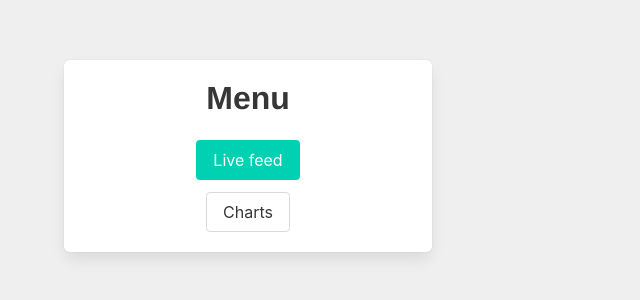
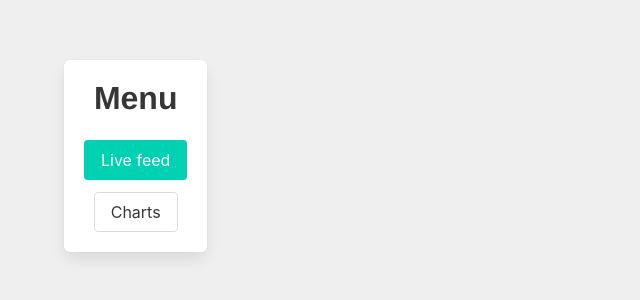
Before and after one commit to ciprianprohozescu/mecs, a Vue app in the folder web-mecs/: page / in a window 1280 px wide. Shown: the top 300 px of the page, without its empty margins (0-640 px from the left). Built offline with nearby package versions, Linux system fonts and the light colour scheme.

Commit message:
Make menu fixed

```diff
--- a/web-mecs/src/App.vue
+++ b/web-mecs/src/App.vue
@@ -3,6 +3,7 @@
     <div class="container">
       <div class="columns">
         <div class="column">
+          <div>
             <div class="box menu-text">
               <p class="title">Menu</p>
               <div class="field">
@@ -13,7 +14,8 @@
               </div>
             </div>
           </div>
-        <div class="column is-two-thirds">
+        </div>
+        <div class="column is-three-quarters">
           <EventsList v-if="tab == 1"/>
         </div>
       </div>
@@ -51,5 +53,6 @@ export default {
 }
 .menu-text {
   text-align: center;
+  position: fixed;
 }
 </style>
```
Lines whose indentation alone changed are shown as unchanged.
